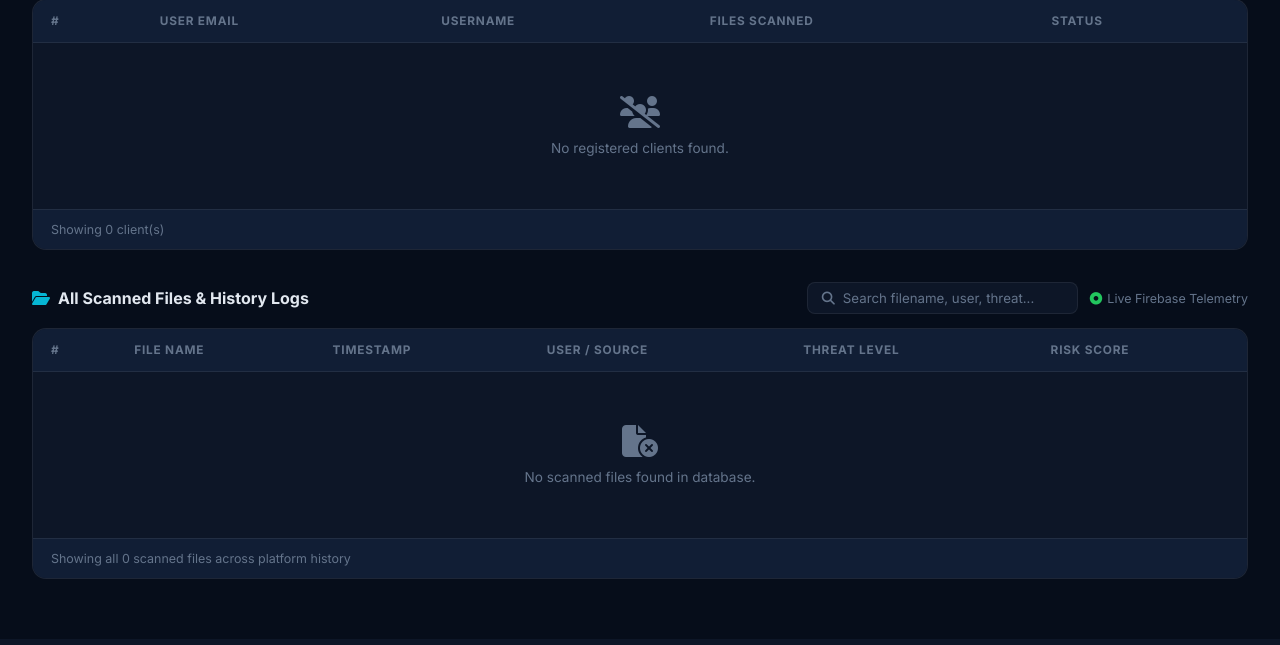
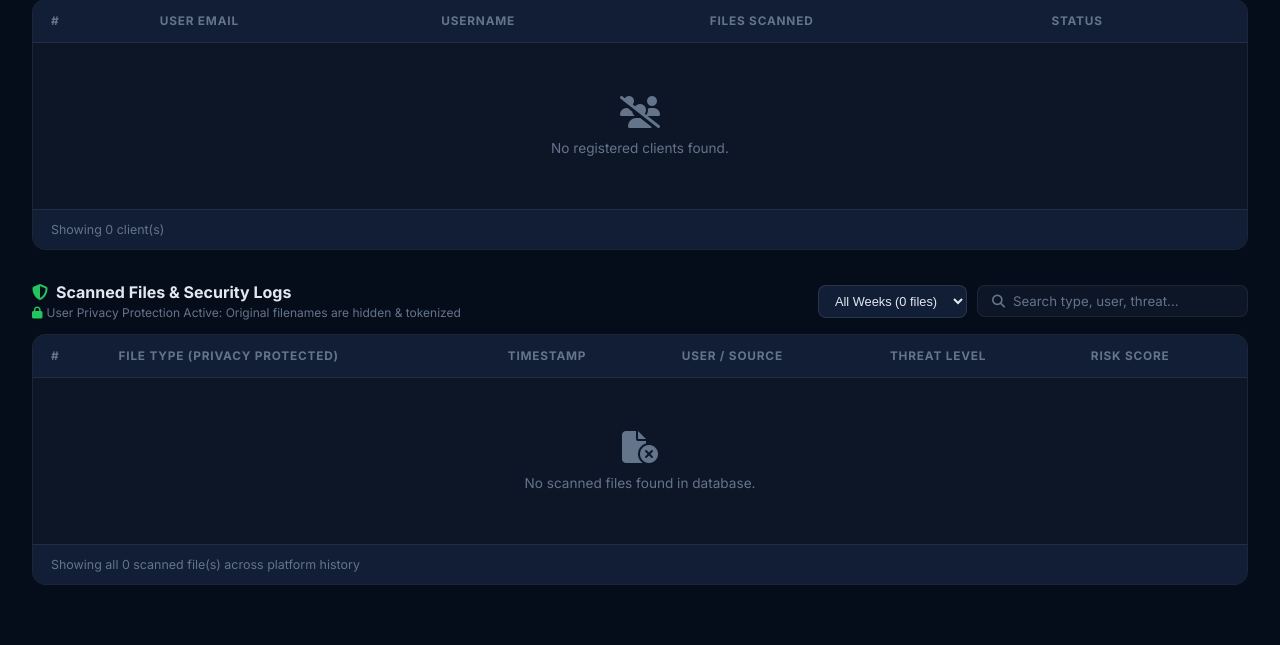
Before and after one commit to ReymartAportadera/Mercy, a Flask app: page /admin in a window 1280 px wide. Shown: the part 348-993 px from the top of the page. Run offline with Flask 3, Linux system fonts and the light colour scheme; the visitor is signed in with stand-in values (Sample User, id 1); data that the repository does not hold is empty; some libraries are stand-ins or nearby versions.

Commit message:
feat(monitor): add weekly security telemetry table, week filter dropdown, and user filename privacy protection

```diff
--- a/app_firebase.py
+++ b/app_firebase.py
@@ -2987,7 +2987,18 @@ def admin_portal():
                 "file_count": fc
             })
 
-        # Extract recent system scan activity logs (newest first)
+        # Extract all system scan activity logs and calculate weekly telemetry
+        from collections import defaultdict
+        from datetime import timedelta
+        weekly_map = defaultdict(lambda: {
+            "week_key": "",
+            "label": "",
+            "total_scans": 0,
+            "threats": 0,
+            "benign": 0,
+            "users": set()
+        })
+
         recent_logs = []
         for fid, fval in files_data.items():
             if not isinstance(fval, dict):
@@ -2997,19 +3008,33 @@ def admin_portal():
                 if upload_time:
                     dt = datetime.fromisoformat(upload_time.replace("Z", "+00:00"))
                     time_display = dt.strftime("%b %d, %Y • %I:%M %p")
+                    start_of_week = dt.date() - timedelta(days=dt.weekday())
+                    end_of_week = start_of_week + timedelta(days=6)
+                    week_key = start_of_week.strftime("%Y-%m-%d")
+                    week_label = f"{start_of_week.strftime('%b %d')} – {end_of_week.strftime('%b %d, %Y')}"
                 else:
                     time_display = "Recent"
+                    week_key = "recent"
+                    week_label = "Recent Activity"
             except Exception:
                 time_display = "Recent"
+                week_key = "recent"
+                week_label = "Recent Activity"
 
             u_email = fval.get("user_email") or fval.get("email") or "Guest / Quick Scan"
-            fname = fval.get("filename") or fval.get("file_name") or "Unknown file"
+            ftype = fval.get("detected_type") or fval.get("file_type") or fval.get("classification") or "Document"
             risk = int(fval.get("risk_score", 0) or 0)
             threat_lvl = fval.get("threat_level") or ("Critical" if risk >= 81 else "High" if risk >= 56 else "Medium" if risk >= 36 else "Low" if risk >= 16 else "Benign")
 
+            # Privacy: file names are intentionally masked/hidden from administrative view
+            short_id = fid[:8] if fid else "file"
+
             recent_logs.append({
                 "id": fid,
-                "filename": fname,
+                "short_id": short_id,
+                "file_type": ftype,
+                "week_key": week_key,
+                "week_label": week_label,
                 "timestamp": time_display,
                 "raw_time": upload_time or "",
                 "user_email": u_email,
@@ -3017,8 +3042,30 @@ def admin_portal():
                 "risk_score": risk
             })
 
+            # Tally weekly metrics
+            w = weekly_map[week_key]
+            w["week_key"] = week_key
+            w["label"] = week_label
+            w["total_scans"] += 1
+            if risk >= 36:
+                w["threats"] += 1
+            else:
+                w["benign"] += 1
+            w["users"].add(u_email)
+
         recent_logs.sort(key=lambda x: x["raw_time"], reverse=True)
-        # Show all files across platform history (no artificial cap)
+
+        weekly_summaries = []
+        for wkey in sorted(weekly_map.keys(), reverse=True):
+            item = weekly_map[wkey]
+            weekly_summaries.append({
+                "week_key": item["week_key"],
+                "label": item["label"],
+                "total_scans": item["total_scans"],
+                "threats": item["threats"],
+                "benign": item["benign"],
+                "unique_users": len(item["users"])
+            })
 
     except Exception as exc:
         app.logger.error("Admin portal error: %s", exc)
@@ -3027,6 +3074,7 @@ def admin_portal():
         "monitor.html",
         users=all_users,
         logs=recent_logs,
+        weekly_summaries=weekly_summaries,
         total_users=len(all_users),
         total_files=total_files,
         active_today=active_count
--- a/templates/monitor.html
+++ b/templates/monitor.html
@@ -262,16 +262,74 @@ td.time{color:var(--text-dim);font-size:0.8rem}
     </div>
   </div>
 
-  <!-- SECTION 2: All Scanned Files & System Security Audit Trail -->
+  <!-- SECTION 2: Weekly Security Monitoring & Telemetry -->
+  {% if weekly_summaries %}
   <div class="section-wrap">
     <div class="table-header">
-      <div class="table-title"><i class="fa-solid fa-folder-open" style="color:#06b6d4"></i> All Scanned Files & History Logs</div>
-      <div style="display:flex;align-items:center;gap:12px">
+      <div class="table-title"><i class="fa-solid fa-calendar-week" style="color:#38bdf8"></i> Weekly Security Telemetry & Audit Logs</div>
+      <div style="font-size:0.78rem;color:#64748b"><i class="fa-solid fa-chart-line" style="color:#06b6d4;margin-right:5px"></i>Weekly Aggregation ({{ weekly_summaries|length }} Weeks Recorded)</div>
+    </div>
+    <div class="table-wrap">
+      <table>
+        <thead>
+          <tr>
+            <th>Week Period</th>
+            <th>Total Scans</th>
+            <th>Threats Detected</th>
+            <th>Clean / Benign Files</th>
+            <th>Active Clients</th>
+            <th>Action</th>
+          </tr>
+        </thead>
+        <tbody>
+          {% for w in weekly_summaries %}
+          <tr>
+            <td style="font-weight:700;color:#e2e8f0">
+              <i class="fa-regular fa-calendar" style="margin-right:7px;color:#38bdf8"></i>{{ w.label }}
+              {% if loop.first %}<span class="badge badge-active" style="margin-left:8px;font-size:0.68rem">Current Week</span>{% endif %}
+            </td>
+            <td style="font-weight:800;color:#06b6d4;font-size:0.95rem">{{ w.total_scans }}</td>
+            <td>
+              {% if w.threats > 0 %}
+                <span class="badge badge-critical"><span class="badge-dot"></span>{{ w.threats }} Threat(s)</span>
+              {% else %}
+                <span class="badge badge-benign"><span class="badge-dot"></span>0 Threats</span>
+              {% endif %}
+            </td>
+            <td><span class="badge badge-benign"><span class="badge-dot"></span>{{ w.benign }} Clean</span></td>
+            <td style="color:#94a3b8;font-weight:600"><i class="fa-solid fa-users" style="margin-right:5px;font-size:0.75rem"></i>{{ w.unique_users }} user(s)</td>
+            <td>
+              <button onclick="selectWeekFilter('{{ w.week_key }}')" class="nav-btn" style="cursor:pointer;padding:4px 10px;font-size:0.75rem"><i class="fa-solid fa-filter"></i> View Files</button>
+            </td>
+          </tr>
+          {% endfor %}
+        </tbody>
+      </table>
+      <div class="table-footer">Weekly automated security audit trail aggregated across all user scans</div>
+    </div>
+  </div>
+  {% endif %}
+
+  <!-- SECTION 3: All Scanned Files & Security Logs (Privacy Protected) -->
+  <div class="section-wrap">
+    <div class="table-header">
+      <div>
+        <div class="table-title"><i class="fa-solid fa-shield-halved" style="color:#22c55e"></i> Scanned Files & Security Logs</div>
+        <div style="font-size:0.75rem;color:#64748b;margin-top:3px"><i class="fa-solid fa-lock" style="color:#22c55e;margin-right:4px"></i>User Privacy Protection Active: Original filenames are hidden & tokenized</div>
+      </div>
+      <div style="display:flex;align-items:center;gap:10px;flex-wrap:wrap">
+        <!-- Week Filter Dropdown -->
+        <select id="weekFilter" onchange="filterLogsTable()" style="background:#111e35;color:#e2e8f0;border:1px solid rgba(255,255,255,0.1);padding:7px 12px;border-radius:8px;font-size:0.8rem;outline:none;cursor:pointer">
+          <option value="">All Weeks ({{ logs|length }} files)</option>
+          {% for w in weekly_summaries %}
+          <option value="{{ w.week_key }}">{{ w.label }} ({{ w.total_scans }} scans)</option>
+          {% endfor %}
+        </select>
+        <!-- Search Box -->
         <div class="search-box">
           <i class="fa-solid fa-magnifying-glass"></i>
-          <input type="text" id="searchLogsInput" placeholder="Search filename, user, threat..." onkeyup="filterLogsTable()">
+          <input type="text" id="searchLogsInput" placeholder="Search type, user, threat..." onkeyup="filterLogsTable()">
         </div>
-        <div style="font-size:0.78rem;color:#64748b"><i class="fa-solid fa-circle-dot" style="color:#22c55e;margin-right:5px"></i>Live Firebase Telemetry</div>
       </div>
     </div>
     <div class="table-wrap">
@@ -279,7 +337,7 @@ td.time{color:var(--text-dim);font-size:0.8rem}
         <thead>
           <tr>
             <th>#</th>
-            <th>File Name</th>
+            <th>File Type (Privacy Protected)</th>
             <th>Timestamp</th>
             <th>User / Source</th>
             <th>Threat Level</th>
@@ -289,10 +347,11 @@ td.time{color:var(--text-dim);font-size:0.8rem}
         <tbody id="logsTableBody">
           {% if logs %}
             {% for l in logs %}
-            <tr>
+            <tr data-week="{{ l.week_key }}">
               <td style="color:#64748b;font-size:0.78rem">{{ loop.index }}</td>
-              <td style="font-weight:600; color:#e2e8f0; max-width:280px; overflow:hidden; text-overflow:ellipsis; white-space:nowrap;" title="{{ l.filename }}">
-                <i class="fa-regular fa-file" style="margin-right:6px; color:#06b6d4"></i>{{ l.filename }}
+              <td style="font-weight:600; color:#e2e8f0;">
+                <i class="fa-solid fa-lock" style="margin-right:6px; color:#22c55e"></i>{{ l.file_type }}
+                <span style="color:#64748b;font-size:0.74rem;font-weight:400;margin-left:5px">[#{{ l.short_id }}]</span>
               </td>
               <td class="time"><i class="fa-regular fa-clock" style="margin-right:6px"></i>{{ l.timestamp }}</td>
               <td class="email">{{ l.user_email }}</td>
@@ -320,7 +379,7 @@ td.time{color:var(--text-dim);font-size:0.8rem}
           {% endif %}
         </tbody>
       </table>
-      <div class="table-footer" id="logsTableFooter">Showing all {{ logs|length }} scanned files across platform history</div>
+      <div class="table-footer" id="logsTableFooter">Showing all {{ logs|length }} scanned file(s) across platform history</div>
     </div>
   </div>
 
@@ -339,15 +398,27 @@ function filterTable(){
   document.getElementById("tableFooter").textContent="Showing "+visible+" client(s)";
 }
 function filterLogsTable(){
-  var q=document.getElementById("searchLogsInput").value.toLowerCase();
-  var rows=document.querySelectorAll("#logsTableBody tr");
-  var visible=0;
+  var q = (document.getElementById("searchLogsInput").value || "").toLowerCase();
+  var selectedWeek = document.getElementById("weekFilter").value;
+  var rows = document.querySelectorAll("#logsTableBody tr");
+  var visible = 0;
   rows.forEach(function(row){
-    var show=row.innerText.toLowerCase().includes(q);
-    row.style.display=show?"":"none";
-    if(show)visible++;
+    var textMatch = row.innerText.toLowerCase().includes(q);
+    var rowWeek = row.getAttribute("data-week") || "";
+    var weekMatch = !selectedWeek || rowWeek === selectedWeek;
+    var show = textMatch && weekMatch;
+    row.style.display = show ? "" : "none";
+    if(show) visible++;
   });
-  document.getElementById("logsTableFooter").textContent="Showing "+visible+" of {{ logs|length }} file(s)";
+  document.getElementById("logsTableFooter").textContent = "Showing " + visible + " of {{ logs|length }} file(s)";
+}
+function selectWeekFilter(weekKey){
+  var sel = document.getElementById("weekFilter");
+  if(sel){
+    sel.value = weekKey;
+    filterLogsTable();
+    sel.scrollIntoView({ behavior: 'smooth', block: 'center' });
+  }
 }
 function toggleApiPanel(){
   var p=document.getElementById("apiPanel");
```
